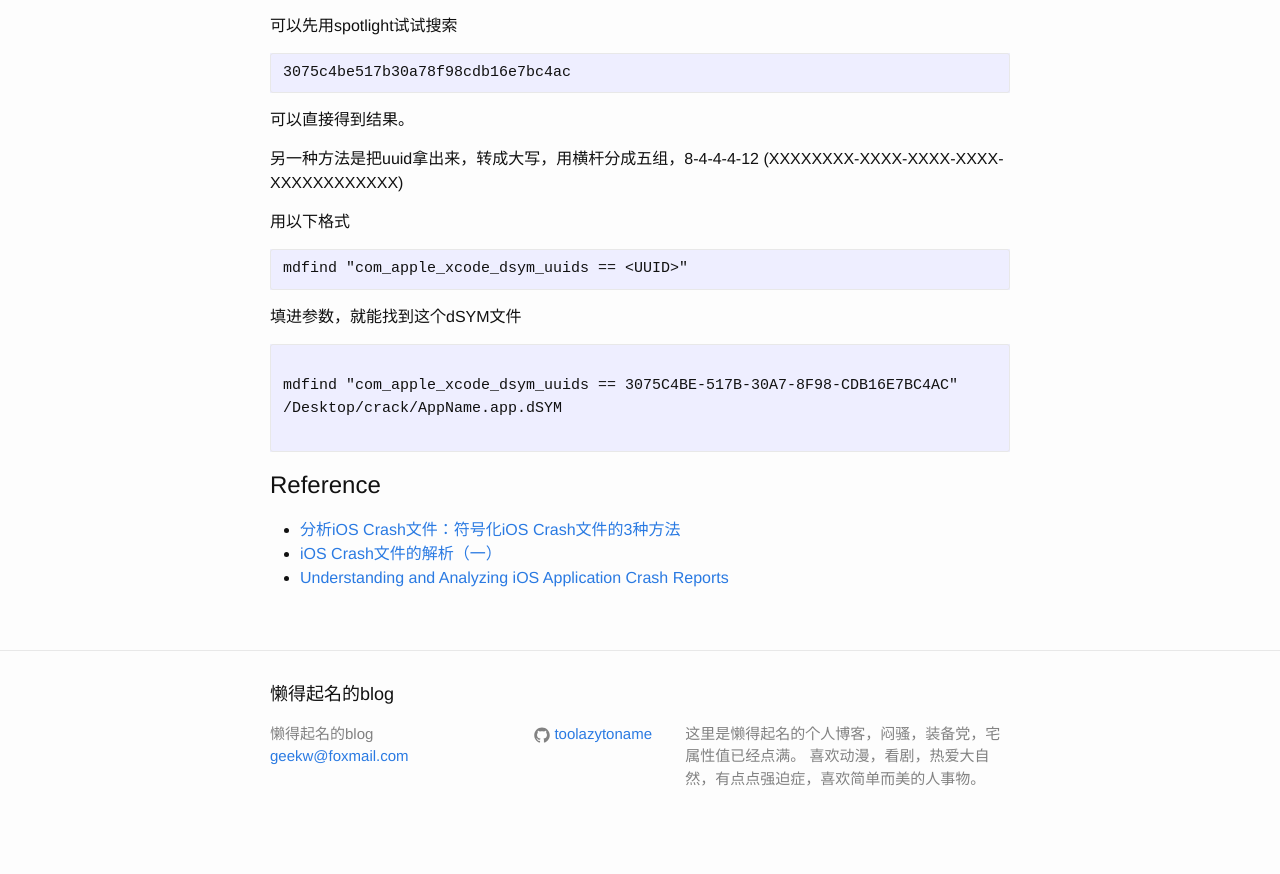
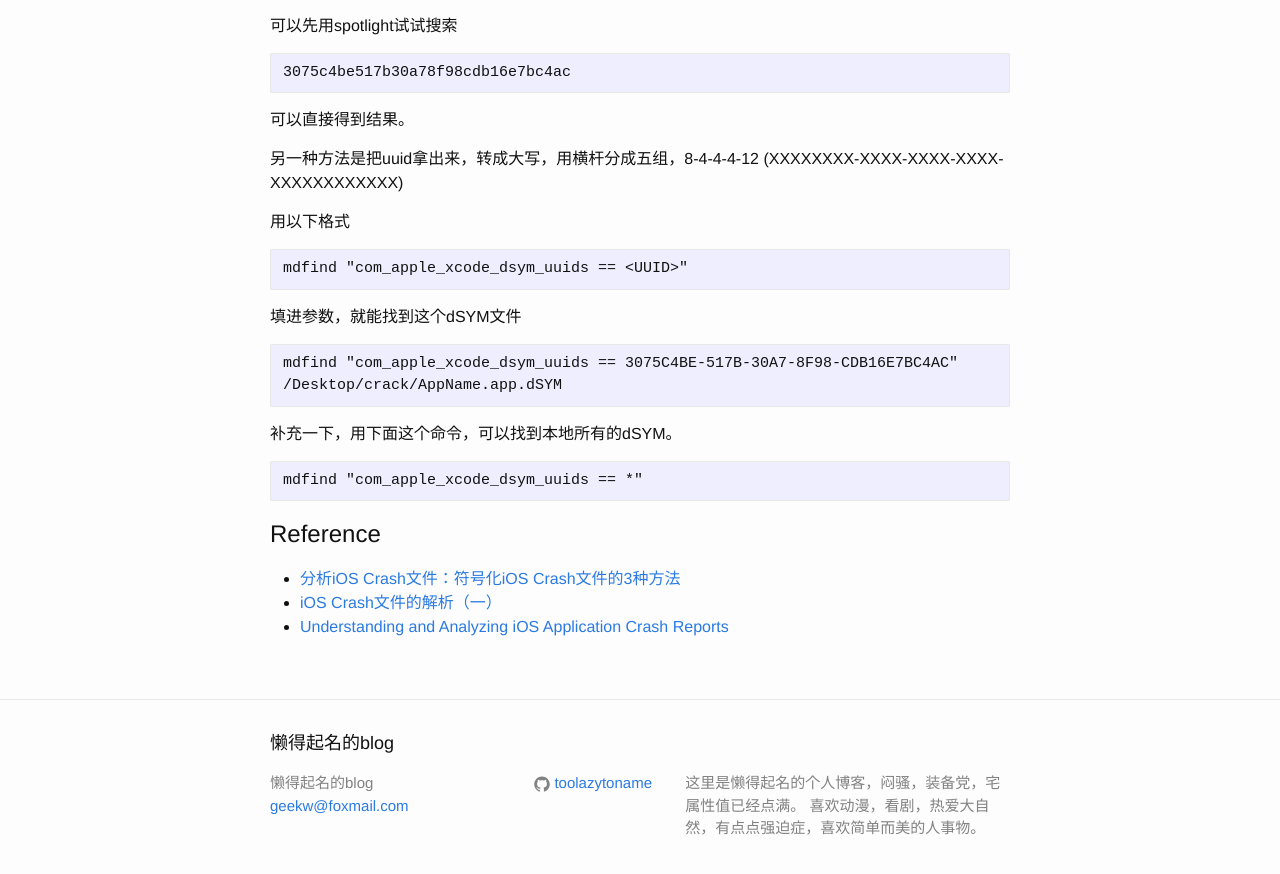
Before and after one commit to toolazytoname/toolazytoname.github.io, a Jekyll site: the page built from _posts/2016-07-23-symbolicatecrash.markdown, in a window 1280 px wide and 900 px high, scrolled down 4622 px. Shown: the top 874 px of the window. Built offline with Jekyll 4.4.1, drawn with Linux system fonts in a browser that asks for light colours; before the commit the page ends 5472 px from its top, so only the background shows below that.

Commit message:
edit 2016-07-23-symbolicatecrash.markdown

```diff
--- a/_posts/2016-07-23-symbolicatecrash.markdown
+++ b/_posts/2016-07-23-symbolicatecrash.markdown
@@ -249,10 +249,14 @@ mdfind "com_apple_xcode_dsym_uuids == <UUID>"
 填进参数，就能找到这个dSYM文件
 
 ~~~
-
 mdfind "com_apple_xcode_dsym_uuids == 3075C4BE-517B-30A7-8F98-CDB16E7BC4AC"
 /Desktop/crack/AppName.app.dSYM
+~~~
 
+补充一下，用下面这个命令，可以找到本地所有的dSYM。
+
+~~~
+mdfind "com_apple_xcode_dsym_uuids == *"
 ~~~
 
 
```
